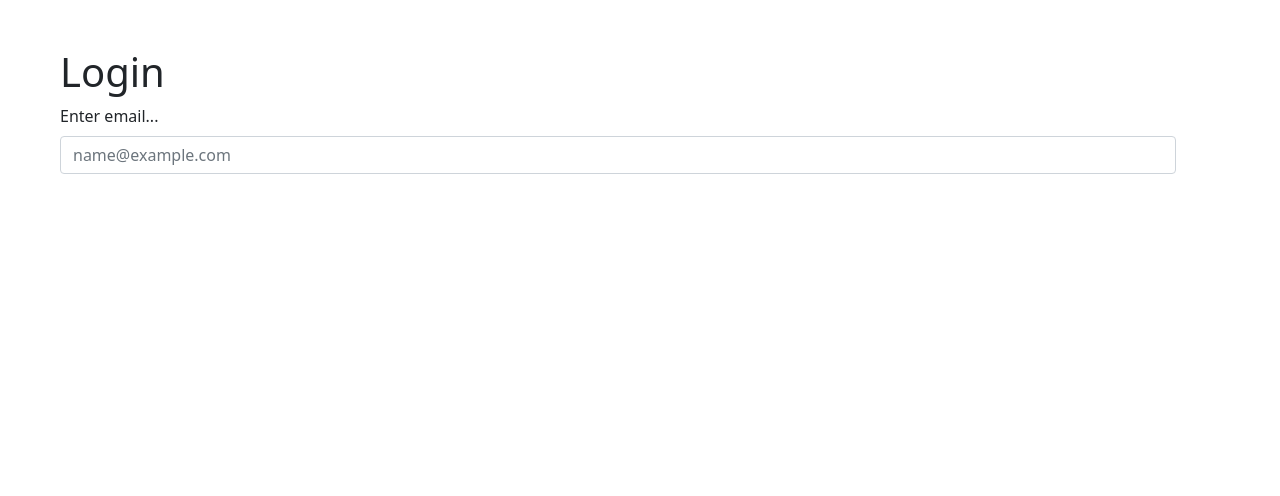
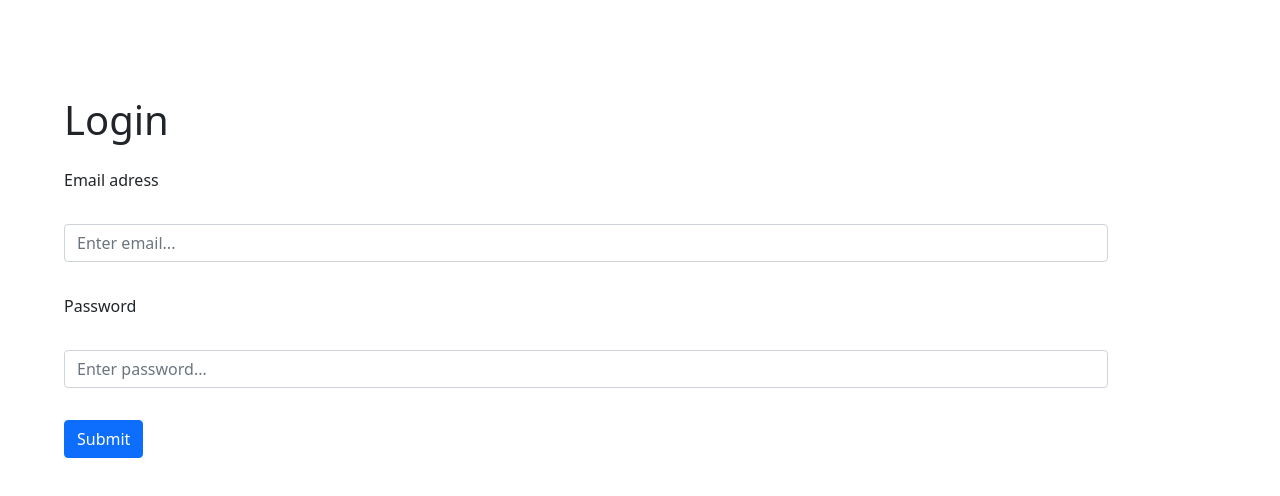
Before and after one commit to daoraCode/form, a React (Create React App) app: page / in a window 1280 px wide. Shown: the top 496 px of the page. Built offline with nearby package versions, Linux system fonts and the light colour scheme.

Commit message:
update App

```diff
--- a/src/App.js
+++ b/src/App.js
@@ -1,9 +1,7 @@
 import './App.css';
 import 'bootstrap/dist/css/bootstrap.min.css';
 import React from 'react';
-import { render } from 'react-dom';
-
-// var regex = /[\w\.]+@([\w-]+\.)+[\w-]{2,4}$/
+// import { render } from 'react-dom';
 
 class App extends React.Component {
   //! constructor to initialize states objects
@@ -21,17 +19,29 @@ class App extends React.Component {
 
     //! binding
     this.handleEmailChange = this.handleEmailChange.bind(this);
+    this.handlePasswordChange = this.handlePasswordChange.bind(this);
+    this.handleSubmit = this.handleSubmit.bind(this);
+  }
+
+  // get rid of refreshing page
+  handleSubmit(e) {
+    alert('A name was submitted: ' + this.state.email);
+    e.preventDefault();
   }
 
   //! custom methods or React functions
   handleEmailChange(e) {
-    console.log('handleEmailChange');
-    this.setState({ value: e.target.value });
+    this.setState({ email: e.target.value });
+    console.log(e.target.value);
+    var regex = /[\w\.]+@([\w-]+\.)+[\w-]{2,4}$/.test(e.target.value);
+    if(regex) {
+      this.setState({ passwordValid: true})
+    }
   }
 
-  handleEmailChange(e) {
-    console.log('handleEmailChange');
-    this.setState({ value: e.target.value });
+  handlePasswordChange(e) {
+    this.setState({ password: e.target.value });
+    console.log(e.target.value);
   }
 
   render() {
@@ -39,23 +49,37 @@ class App extends React.Component {
     // const {} = this.props;
 
     //! states
-    const { email } = this.state;
+    const { email, password } = this.state;
 
     return (
-      <div className='container mx-5 my-5'>
-        <form>
-        <h1>Login</h1>
-          <label for='exampleFormControlInput1' className='form-label'>
-            Enter email...
+      <div className='container mx-3 my-5 px-5 py-5 justify-content-center'>
+        <form onSubmit={this.handleSubmit} autoComplete="off">
+          <h1>Login</h1>
+          <label className='form-label my-3'>
+            Email adress
           </label>
           <input
-            type='email'
-            className='form-control'
+            type='text'
+            className='form-control my-3'
             id='exampleFormControlInput1'
-            placeholder='name@example.com'
+            placeholder='Enter email...'
             value={email}
             onChange={this.handleEmailChange}
+            required
           ></input>
+          <label className='form-label my-3'>
+            Password
+          </label>
+          <input
+            type='text'
+            className='form-control my-3'
+            id='exampleFormControlInput1'
+            placeholder='Enter password...'
+            value={password}
+            onChange={this.handlePasswordChange}
+            required
+          ></input>
+          <button type="submit" className="btn btn-primary my-3">Submit</button>
         </form>
       </div>
     );
```
